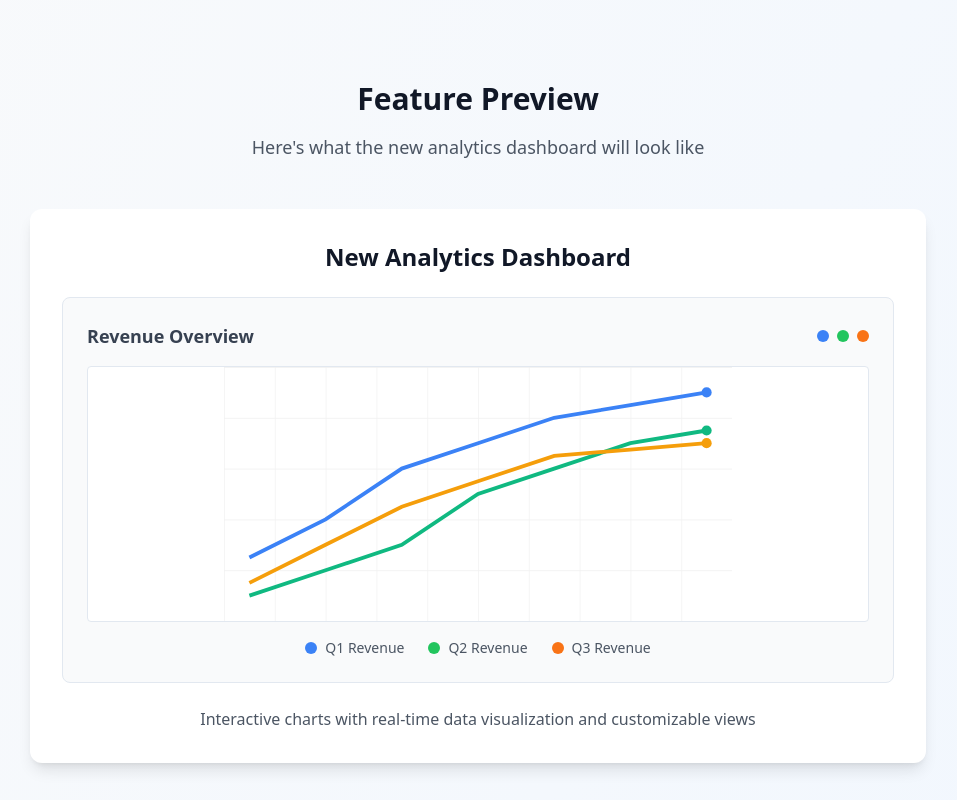
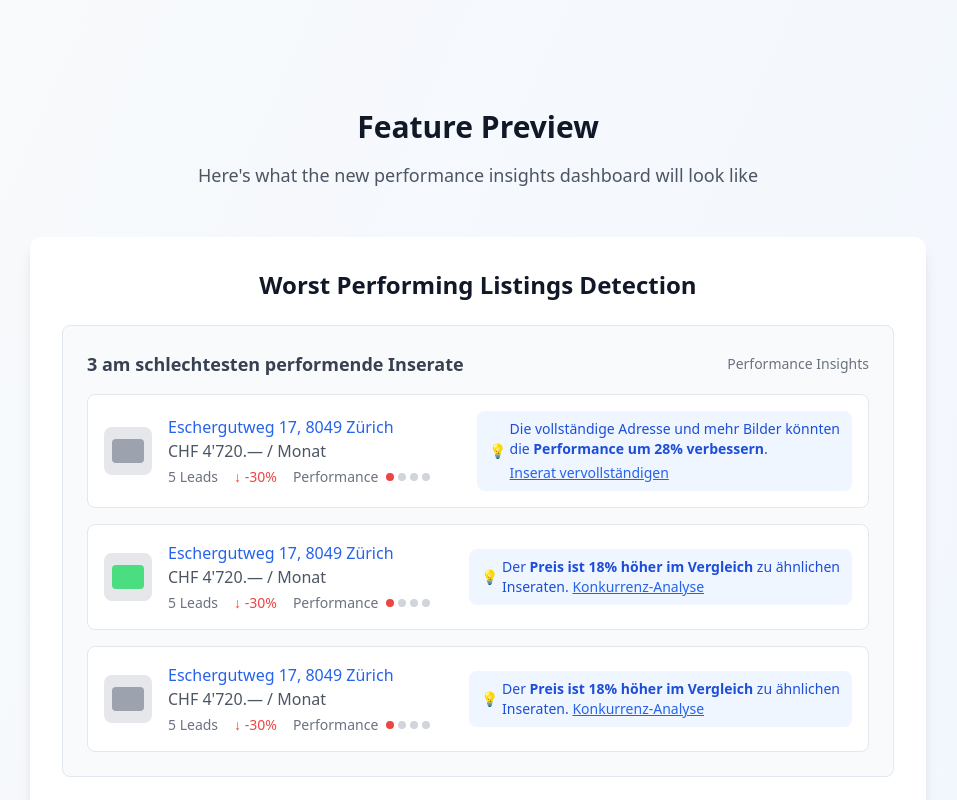
Before and after one commit to pablofondo/feature-feedback-flare, a React (Vite) app: page / in a window 1280 px wide. Shown: the part 480-1280 px from the top of the page, without its empty margins (162-1119 px from the left). Built offline with nearby package versions, Linux system fonts and the light colour scheme.

Commit message:
Replace analytics dashboard with listings
Use the worst performing listings in the feature preview section instead of the analytics dashboard.

```diff
--- a/src/components/GraphFeature.tsx
+++ b/src/components/GraphFeature.tsx
@@ -5,77 +5,128 @@ const GraphFeature = () => {
   return (
     <div className="bg-white rounded-xl shadow-lg p-8 max-w-4xl mx-auto">
       <h3 className="text-2xl font-bold text-gray-900 mb-6 text-center">
-        New Analytics Dashboard
+        Worst Performing Listings Detection
       </h3>
 
       <div className="bg-gray-50 rounded-lg p-6 border">
         <div className="flex items-center justify-between mb-4">
-          <h4 className="text-lg font-semibold text-gray-700">Revenue Overview</h4>
-          <div className="flex space-x-2">
-            <div className="w-3 h-3 bg-blue-500 rounded-full"></div>
-            <div className="w-3 h-3 bg-green-500 rounded-full"></div>
-            <div className="w-3 h-3 bg-orange-500 rounded-full"></div>
-          </div>
+          <h4 className="text-lg font-semibold text-gray-700">3 am schlechtesten performende Inserate</h4>
+          <div className="text-sm text-gray-500">Performance Insights</div>
         </div>
 
-        {/* Mock Graph */}
-        <div className="relative h-64 bg-white rounded border">
-          <svg className="w-full h-full" viewBox="0 0 400 200">
-            {/* Grid lines */}
-            <defs>
-              <pattern id="grid" width="40" height="40" patternUnits="userSpaceOnUse">
-                <path d="M 40 0 L 0 0 0 40" fill="none" stroke="#f0f0f0" strokeWidth="1"/>
-              </pattern>
-            </defs>
-            <rect width="100%" height="100%" fill="url(#grid)" />
+        {/* Listing Items */}
+        <div className="space-y-4">
+          {/* First Listing */}
+          <div className="bg-white rounded-lg p-4 border border-gray-200 flex items-center justify-between">
+            <div className="flex items-center space-x-4">
+              <div className="w-12 h-12 bg-gray-200 rounded-lg flex items-center justify-center">
+                <div className="w-8 h-6 bg-gray-400 rounded"></div>
+              </div>
+              <div>
+                <div className="font-medium text-blue-600">Eschergutweg 17, 8049 Zürich</div>
+                <div className="text-gray-600">CHF 4'720.— / Monat</div>
+                <div className="flex items-center space-x-4 mt-1">
+                  <span className="text-sm text-gray-500">5 Leads</span>
+                  <span className="text-sm text-red-500">↓ -30%</span>
+                  <div className="flex items-center">
+                    <span className="text-sm text-gray-500 mr-2">Performance</span>
+                    <div className="flex space-x-1">
+                      <div className="w-2 h-2 bg-red-500 rounded-full"></div>
+                      <div className="w-2 h-2 bg-gray-300 rounded-full"></div>
+                      <div className="w-2 h-2 bg-gray-300 rounded-full"></div>
+                      <div className="w-2 h-2 bg-gray-300 rounded-full"></div>
+                    </div>
+                  </div>
+                </div>
+              </div>
+            </div>
+            <div className="bg-blue-50 text-blue-700 px-3 py-2 rounded-lg text-sm">
+              <div className="flex items-center">
+                <span className="mr-1">💡</span>
+                <div>
+                  <div className="font-medium">Die vollständige Adresse und mehr Bilder könnten</div>
+                  <div>die <strong>Performance um 28% verbessern</strong>.</div>
+                  <div className="text-blue-600 underline mt-1">Inserat vervollständigen</div>
+                </div>
+              </div>
+            </div>
+          </div>
 
-            {/* Graph lines */}
-            <polyline
-              fill="none"
-              stroke="#3b82f6"
-              strokeWidth="3"
-              points="20,150 80,120 140,80 200,60 260,40 320,30 380,20"
-            />
-            <polyline
-              fill="none"
-              stroke="#10b981"
-              strokeWidth="3"
-              points="20,180 80,160 140,140 200,100 260,80 320,60 380,50"
-            />
-            <polyline
-              fill="none"
-              stroke="#f59e0b"
-              strokeWidth="3"
-              points="20,170 80,140 140,110 200,90 260,70 320,65 380,60"
-            />
+          {/* Second Listing */}
+          <div className="bg-white rounded-lg p-4 border border-gray-200 flex items-center justify-between">
+            <div className="flex items-center space-x-4">
+              <div className="w-12 h-12 bg-gray-200 rounded-lg flex items-center justify-center">
+                <div className="w-8 h-6 bg-green-400 rounded"></div>
+              </div>
+              <div>
+                <div className="font-medium text-blue-600">Eschergutweg 17, 8049 Zürich</div>
+                <div className="text-gray-600">CHF 4'720.— / Monat</div>
+                <div className="flex items-center space-x-4 mt-1">
+                  <span className="text-sm text-gray-500">5 Leads</span>
+                  <span className="text-sm text-red-500">↓ -30%</span>
+                  <div className="flex items-center">
+                    <span className="text-sm text-gray-500 mr-2">Performance</span>
+                    <div className="flex space-x-1">
+                      <div className="w-2 h-2 bg-red-500 rounded-full"></div>
+                      <div className="w-2 h-2 bg-gray-300 rounded-full"></div>
+                      <div className="w-2 h-2 bg-gray-300 rounded-full"></div>
+                      <div className="w-2 h-2 bg-gray-300 rounded-full"></div>
+                    </div>
+                  </div>
+                </div>
+              </div>
+            </div>
+            <div className="bg-blue-50 text-blue-700 px-3 py-2 rounded-lg text-sm">
+              <div className="flex items-center">
+                <span className="mr-1">💡</span>
+                <div>
+                  <div className="font-medium">Der <strong>Preis ist 18% höher im Vergleich</strong> zu ähnlichen</div>
+                  <div>Inseraten. <span className="text-blue-600 underline">Konkurrenz-Analyse</span></div>
+                </div>
+              </div>
+            </div>
+          </div>
 
-            {/* Data points */}
-            <circle cx="380" cy="20" r="4" fill="#3b82f6" />
-            <circle cx="380" cy="50" r="4" fill="#10b981" />
-            <circle cx="380" cy="60" r="4" fill="#f59e0b" />
-          </svg>
-        </div>
-
-        {/* Legend */}
-        <div className="flex justify-center space-x-6 mt-4">
-          <div className="flex items-center">
-            <div className="w-3 h-3 bg-blue-500 rounded-full mr-2"></div>
-            <span className="text-sm text-gray-600">Q1 Revenue</span>
-          </div>
-          <div className="flex items-center">
-            <div className="w-3 h-3 bg-green-500 rounded-full mr-2"></div>
-            <span className="text-sm text-gray-600">Q2 Revenue</span>
-          </div>
-          <div className="flex items-center">
-            <div className="w-3 h-3 bg-orange-500 rounded-full mr-2"></div>
-            <span className="text-sm text-gray-600">Q3 Revenue</span>
+          {/* Third Listing */}
+          <div className="bg-white rounded-lg p-4 border border-gray-200 flex items-center justify-between">
+            <div className="flex items-center space-x-4">
+              <div className="w-12 h-12 bg-gray-200 rounded-lg flex items-center justify-center">
+                <div className="w-8 h-6 bg-gray-400 rounded"></div>
+              </div>
+              <div>
+                <div className="font-medium text-blue-600">Eschergutweg 17, 8049 Zürich</div>
+                <div className="text-gray-600">CHF 4'720.— / Monat</div>
+                <div className="flex items-center space-x-4 mt-1">
+                  <span className="text-sm text-gray-500">5 Leads</span>
+                  <span className="text-sm text-red-500">↓ -30%</span>
+                  <div className="flex items-center">
+                    <span className="text-sm text-gray-500 mr-2">Performance</span>
+                    <div className="flex space-x-1">
+                      <div className="w-2 h-2 bg-red-500 rounded-full"></div>
+                      <div className="w-2 h-2 bg-gray-300 rounded-full"></div>
+                      <div className="w-2 h-2 bg-gray-300 rounded-full"></div>
+                      <div className="w-2 h-2 bg-gray-300 rounded-full"></div>
+                    </div>
+                  </div>
+                </div>
+              </div>
+            </div>
+            <div className="bg-blue-50 text-blue-700 px-3 py-2 rounded-lg text-sm">
+              <div className="flex items-center">
+                <span className="mr-1">💡</span>
+                <div>
+                  <div className="font-medium">Der <strong>Preis ist 18% höher im Vergleich</strong> zu ähnlichen</div>
+                  <div>Inseraten. <span className="text-blue-600 underline">Konkurrenz-Analyse</span></div>
+                </div>
+              </div>
+            </div>
           </div>
         </div>
       </div>
 
       <div className="mt-6 text-center">
         <p className="text-gray-600">
-          Interactive charts with real-time data visualization and customizable views
+          AI-powered insights to identify underperforming listings and actionable improvement suggestions
         </p>
       </div>
     </div>
--- a/src/pages/Index.tsx
+++ b/src/pages/Index.tsx
@@ -16,11 +16,11 @@ const Index = () => {
           <h1 className="text-4xl md:text-5xl lg:text-6xl font-bold text-gray-900 mb-6">
             Introducing Our New
             <span className="text-transparent bg-clip-text bg-gradient-to-r from-blue-600 to-purple-600">
-              {" "}Analytics Dashboard
+              {" "}Performance Insights
             </span>
           </h1>
           <p className="text-xl text-gray-600 max-w-3xl mx-auto mb-8">
-            We're excited to show you our upcoming analytics dashboard feature. This powerful tool will help you visualize your data like never before, with interactive charts, real-time updates, and customizable views.
+            We're excited to show you our upcoming performance insights feature. This intelligent tool will automatically identify your worst performing listings and provide actionable recommendations to improve their performance and increase leads.
           </p>
           <div className="inline-flex items-center px-6 py-3 bg-blue-100 text-blue-800 rounded-full text-sm font-medium">
             🚀 Coming Soon - Help us shape this feature with your feedback!
@@ -34,7 +34,7 @@ const Index = () => {
           <div className="text-center mb-12">
             <h2 className="text-3xl font-bold text-gray-900 mb-4">Feature Preview</h2>
             <p className="text-lg text-gray-600">
-              Here's what the new analytics dashboard will look like
+              Here's what the new performance insights dashboard will look like
             </p>
           </div>
           <GraphFeature />
@@ -77,7 +77,7 @@ const Index = () => {
             <span className="text-xl font-semibold">FeatureLab</span>
           </div>
           <p className="text-gray-400">
-            Building the future of analytics, one feature at a time.
+            Building the future of property management, one feature at a time.
           </p>
         </div>
       </footer>
```
